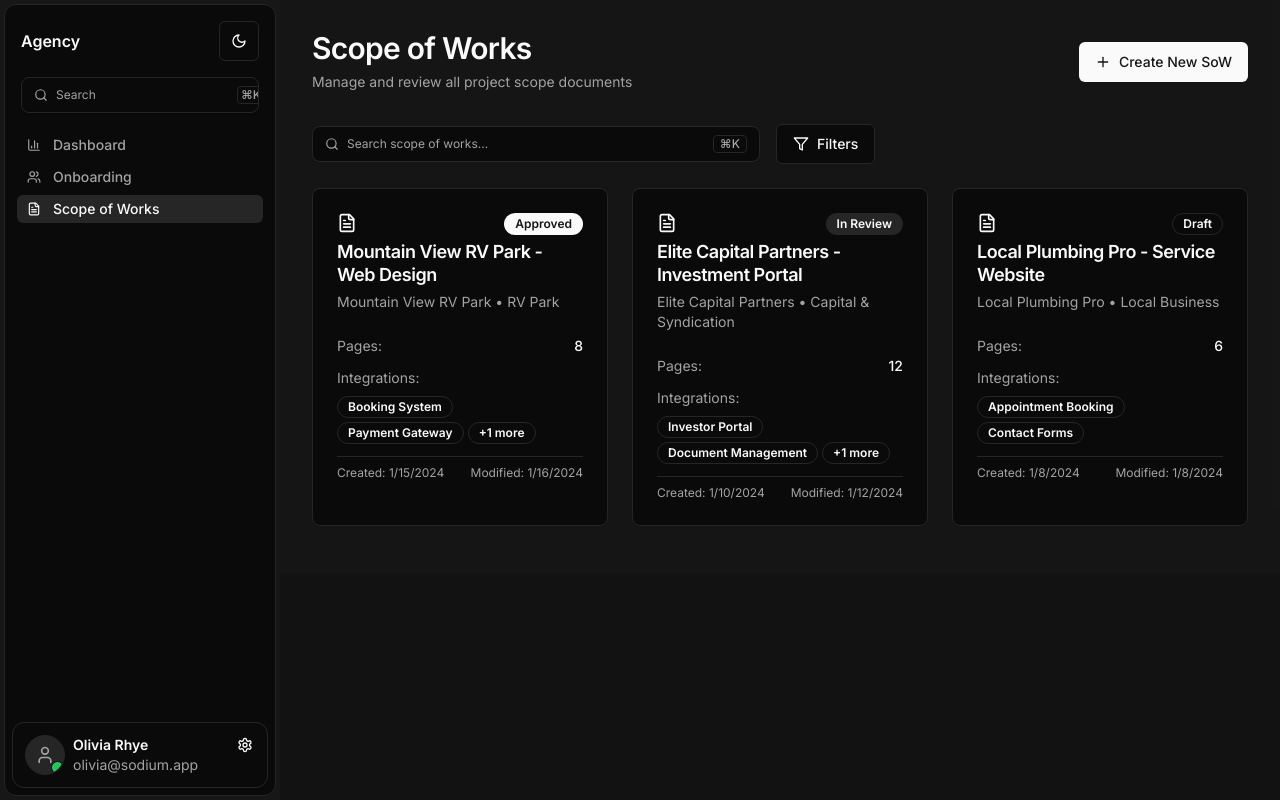
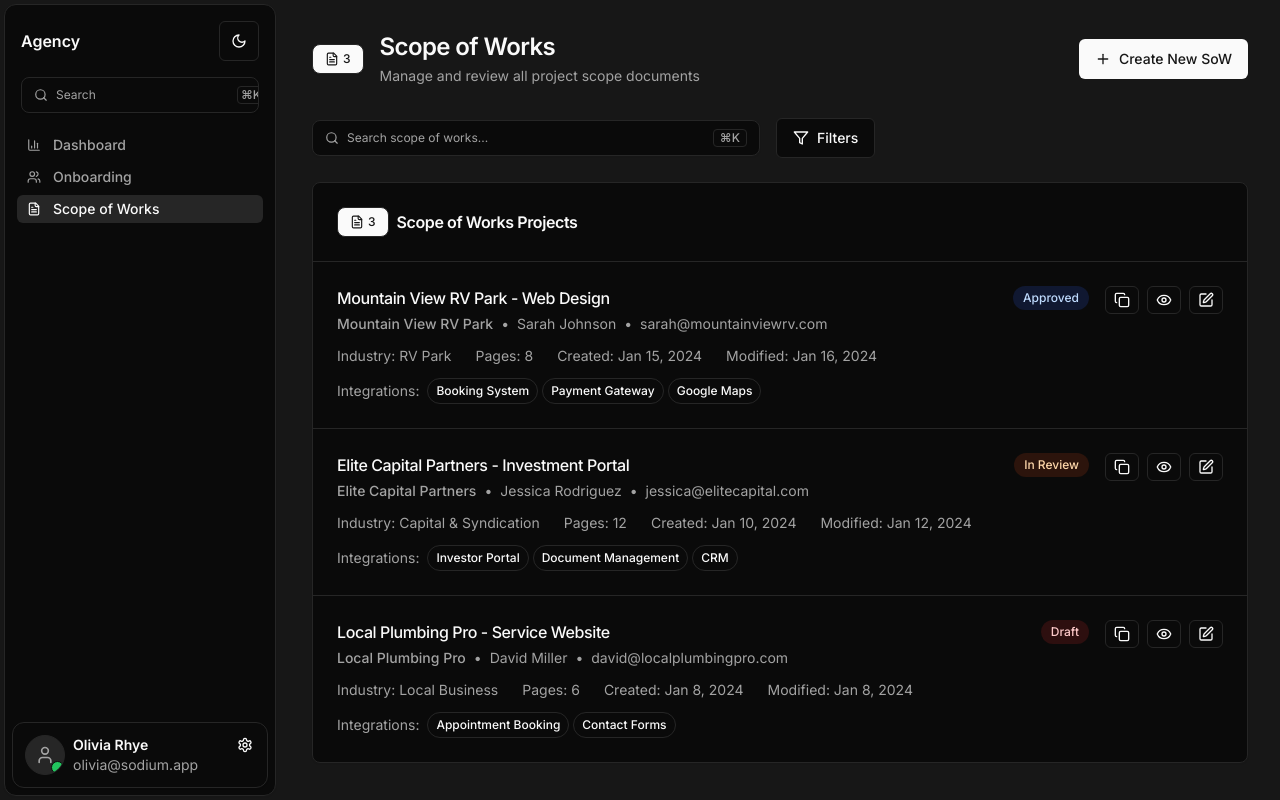
Before and after one commit to parkwebdev/parkweb-sak, a React (Vite) app: page /scope-of-works in a window 1280 px wide. Built offline with nearby package versions, Linux system fonts and the light colour scheme.

Commit message:
Refactor Scope of Works page

```diff
--- a/src/components/Badge.tsx
+++ b/src/components/Badge.tsx
@@ -3,7 +3,7 @@ import { Folder } from 'lucide-react';
 
 interface BadgeProps {
   children: React.ReactNode;
-  variant?: 'default' | 'folder' | 'online' | 'complete' | 'incomplete' | 'in-review';
+  variant?: 'default' | 'folder' | 'online' | 'complete' | 'incomplete' | 'in-review' | 'outline';
   className?: string;
 }
 
@@ -24,6 +24,8 @@ export const Badge: React.FC<BadgeProps> = ({
         return "items-center flex text-xs font-medium whitespace-nowrap text-center bg-red-100 dark:bg-red-900/30 text-red-800 dark:text-red-200 px-2 py-1 rounded-full w-auto";
       case 'in-review':
         return "items-center flex text-xs font-medium whitespace-nowrap text-center bg-orange-100 dark:bg-orange-900/30 text-orange-800 dark:text-orange-200 px-2 py-1 rounded-full w-auto";
+      case 'outline':
+        return "items-center border flex text-xs text-foreground font-medium whitespace-nowrap text-center bg-transparent px-2 py-1 rounded-full border-border w-auto";
       default:
         return "items-center border flex text-xs text-foreground font-medium whitespace-nowrap text-center bg-muted px-2 py-1 rounded-full border-border w-auto";
     }
--- a/src/pages/ScopeOfWorks.tsx
+++ b/src/pages/ScopeOfWorks.tsx
@@ -1,16 +1,20 @@
 import React, { useState } from 'react';
 import { Sidebar } from '@/components/Sidebar';
 import { SearchInput } from '@/components/SearchInput';
-import { FileText, Plus, Filter } from 'lucide-react';
+import { FileText, Plus, Filter, Eye, Edit, Copy, Clock, User } from 'lucide-react';
 import { Button } from '@/components/ui/button';
 import { Card, CardContent, CardDescription, CardHeader, CardTitle } from '@/components/ui/card';
-import { Badge } from '@/components/ui/badge';
+import { Badge } from '@/components/Badge';
+import { formatDate } from '@/lib/status-helpers';
+import { useToast } from '@/hooks/use-toast';
 
 const scopeOfWorks = [
   {
     id: '1',
     title: 'Mountain View RV Park - Web Design',
     client: 'Mountain View RV Park',
+    clientContact: 'Sarah Johnson',
+    email: 'sarah@mountainviewrv.com',
     industry: 'RV Park',
     status: 'Approved',
     dateCreated: '2024-01-15',
@@ -22,6 +26,8 @@ const scopeOfWorks = [
     id: '2',
     title: 'Elite Capital Partners - Investment Portal',
     client: 'Elite Capital Partners',
+    clientContact: 'Jessica Rodriguez',
+    email: 'jessica@elitecapital.com',
     industry: 'Capital & Syndication',
     status: 'In Review',
     dateCreated: '2024-01-10',
@@ -33,6 +39,8 @@ const scopeOfWorks = [
     id: '3',
     title: 'Local Plumbing Pro - Service Website',
     client: 'Local Plumbing Pro',
+    clientContact: 'David Miller',
+    email: 'david@localplumbingpro.com',
     industry: 'Local Business',
     status: 'Draft',
     dateCreated: '2024-01-08',
@@ -42,8 +50,22 @@ const scopeOfWorks = [
   }
 ];
 
+const getStatusBadgeVariant = (status: string) => {
+  switch (status) {
+    case 'Approved':
+      return 'complete';
+    case 'In Review':
+      return 'in-review';
+    case 'Draft':
+      return 'incomplete';
+    default:
+      return 'default';
+  }
+};
+
 const ScopeOfWorks = () => {
   const [searchTerm, setSearchTerm] = useState('');
+  const { toast } = useToast();
 
   const searchResults = scopeOfWorks.map(sow => ({
     id: sow.id,
@@ -52,30 +74,49 @@ const ScopeOfWorks = () => {
     category: 'Scope of Works'
   }));
 
+  const handleCopyToClipboard = (text: string) => {
+    navigator.clipboard.writeText(text);
+    toast({
+      title: "Copied to clipboard",
+      description: "Link has been copied to your clipboard.",
+    });
+  };
+
+  const filteredScopeOfWorks = scopeOfWorks.filter(sow =>
+    sow.title.toLowerCase().includes(searchTerm.toLowerCase()) ||
+    sow.client.toLowerCase().includes(searchTerm.toLowerCase()) ||
+    sow.industry.toLowerCase().includes(searchTerm.toLowerCase())
+  );
+
   return (
     <div className="flex h-screen bg-muted/30">
       <div className="fixed left-0 top-0 h-full z-10">
         <Sidebar />
       </div>
-      <div className="flex-1 ml-[280px] overflow-auto">
-        <main className="flex-1 bg-muted/20 pt-8 pb-12">
+      <div className="flex-1 ml-[280px] overflow-auto min-h-screen">
+        <main className="flex-1 bg-muted/30 pt-8 pb-12">
           <div className="max-w-7xl mx-auto px-8">
-            <header className="mb-8">
-              <div className="flex items-center justify-between">
+            {/* Header Section */}
+            <div className="flex items-center justify-between mb-8">
+              <div className="flex items-center gap-4">
+                <div className="border shadow-sm justify-center items-center flex gap-1 bg-primary text-primary-foreground px-3 py-1.5 rounded-lg border-border">
+                  <FileText size={14} />
+                  <div className="text-xs font-medium">{filteredScopeOfWorks.length}</div>
+                </div>
                 <div>
-                  <h1 className="text-foreground text-3xl font-semibold leading-8 tracking-tight mb-2">
+                  <h1 className="text-foreground text-2xl font-semibold leading-tight mb-1">
                     Scope of Works
                   </h1>
-                  <p className="text-muted-foreground">
+                  <p className="text-sm text-muted-foreground">
                     Manage and review all project scope documents
                   </p>
+                </div>
               </div>
               <Button className="flex items-center gap-2">
                 <Plus className="h-4 w-4" />
                 Create New SoW
               </Button>
             </div>
-            </header>
 
             {/* Search and Filter Bar */}
             <div className="mb-6 flex items-center gap-4">
@@ -93,76 +134,124 @@ const ScopeOfWorks = () => {
               </Button>
             </div>
 
-            {/* SoW Grid */}
-            <div className="grid gap-6 md:grid-cols-2 lg:grid-cols-3">
-              {scopeOfWorks.map((sow) => (
-                <Card key={sow.id} className="hover:shadow-md transition-shadow cursor-pointer">
-                  <CardHeader>
-                    <div className="flex items-start justify-between">
-                      <FileText className="h-5 w-5 text-primary" />
-                      <Badge variant={
-                        sow.status === 'Approved' ? 'default' :
-                        sow.status === 'In Review' ? 'secondary' :
-                        'outline'
-                      }>
+            {/* Scope of Works List */}
+            <Card className="overflow-hidden">
+              <CardHeader className="border-b border-border">
+                <div className="flex items-center justify-between">
+                  <div className="flex items-center gap-2">
+                    <div className="border shadow-sm justify-center items-center flex gap-1 bg-primary text-primary-foreground px-3 py-1.5 rounded-lg border-border">
+                      <FileText size={14} />
+                      <div className="text-xs font-medium">{filteredScopeOfWorks.length}</div>
+                    </div>
+                    <CardTitle className="text-base font-semibold">
+                      Scope of Works Projects
+                    </CardTitle>
+                  </div>
+                </div>
+              </CardHeader>
+
+              <CardContent className="p-0">
+                <div className="divide-y divide-border">
+                  {filteredScopeOfWorks.map((sow) => (
+                    <div key={sow.id} className="p-6 hover:bg-muted/50 transition-colors">
+                      <div className="flex items-start justify-between gap-4">
+                        <div className="flex-1 min-w-0">
+                          <div className="flex items-start gap-3 mb-3">
+                            <div className="min-w-0 flex-1">
+                              <h3 className="font-medium text-base truncate mb-1">{sow.title}</h3>
+                              <p className="text-sm text-muted-foreground truncate">
+                                <span className="font-medium">{sow.client}</span>
+                                <span className="mx-2">•</span>
+                                <a
+                                  href={`mailto:${sow.email}`}
+                                  className="hover:underline"
+                                >
+                                  {sow.clientContact}
+                                </a>
+                                <span className="mx-2">•</span>
+                                <a
+                                  href={`mailto:${sow.email}`}
+                                  className="hover:underline"
+                                >
+                                  {sow.email}
+                                </a>
+                              </p>
+                            </div>
+                            <div className="flex items-center gap-2 flex-shrink-0">
+                              <Badge variant={getStatusBadgeVariant(sow.status)} className="text-xs px-2.5 py-1 w-auto">
                                 {sow.status}
                               </Badge>
                             </div>
-                    <CardTitle className="text-lg leading-tight">
-                      {sow.title}
-                    </CardTitle>
-                    <CardDescription>
-                      {sow.client} • {sow.industry}
-                    </CardDescription>
-                  </CardHeader>
-                  <CardContent>
-                    <div className="space-y-3">
-                      <div className="flex justify-between text-sm">
-                        <span className="text-muted-foreground">Pages:</span>
-                        <span className="font-medium">{sow.pages}</span>
                           </div>
 
-                      <div>
-                        <span className="text-sm text-muted-foreground mb-2 block">Integrations:</span>
+                          <div className="flex items-center gap-6 text-sm text-muted-foreground mb-3">
+                            <span>Industry: {sow.industry}</span>
+                            <span>Pages: {sow.pages}</span>
+                            <span>Created: {formatDate(sow.dateCreated)}</span>
+                            <span>Modified: {formatDate(sow.dateModified)}</span>
+                          </div>
+
+                          <div className="flex items-center gap-2">
+                            <span className="text-sm text-muted-foreground">Integrations:</span>
                             <div className="flex flex-wrap gap-1">
-                          {sow.integrations.slice(0, 2).map((integration) => (
-                            <Badge key={integration} variant="outline" className="text-xs">
+                              {sow.integrations.slice(0, 3).map((integration) => (
+                                <Badge key={integration} variant="outline" className="text-xs px-2 py-0.5">
                                   {integration}
                                 </Badge>
                               ))}
-                          {sow.integrations.length > 2 && (
-                            <Badge variant="outline" className="text-xs">
-                              +{sow.integrations.length - 2} more
+                              {sow.integrations.length > 3 && (
+                                <Badge variant="outline" className="text-xs px-2 py-0.5">
+                                  +{sow.integrations.length - 3} more
                                 </Badge>
                               )}
                             </div>
                           </div>
+                        </div>
 
-                      <div className="pt-2 border-t border-border">
-                        <div className="flex justify-between text-xs text-muted-foreground">
-                          <span>Created: {new Date(sow.dateCreated).toLocaleDateString()}</span>
-                          <span>Modified: {new Date(sow.dateModified).toLocaleDateString()}</span>
+                        <div className="flex items-center gap-2 flex-shrink-0">
+                          <Button
+                            variant="outline"
+                            size="sm"
+                            className="h-7 px-2"
+                            onClick={() => handleCopyToClipboard(`/sow/${sow.id}`)}
+                          >
+                            <Copy className="h-3 w-3" />
+                          </Button>
+                          <Button
+                            variant="outline"
+                            size="sm"
+                            className="h-7 px-2"
+                          >
+                            <Eye className="h-3 w-3" />
+                          </Button>
+                          <Button
+                            variant="outline"
+                            size="sm"
+                            className="h-7 px-2"
+                          >
+                            <Edit className="h-3 w-3" />
+                          </Button>
                         </div>
                       </div>
                     </div>
+                  ))}
+                </div>
               </CardContent>
             </Card>
-              ))}
-            </div>
 
-            {/* Empty State for New Users */}
-            {scopeOfWorks.length === 0 && (
+            {/* Empty State */}
+            {filteredScopeOfWorks.length === 0 && searchTerm && (
               <div className="text-center py-12">
                 <FileText className="h-12 w-12 text-muted-foreground mx-auto mb-4" />
                 <h3 className="text-lg font-semibold text-foreground mb-2">
-                  No Scope of Works Yet
+                  No Scope of Works Found
                 </h3>
                 <p className="text-muted-foreground mb-6">
-                  Create your first scope of work to get started with project management.
+                  Try adjusting your search terms or create a new scope of work.
                 </p>
                 <Button className="flex items-center gap-2">
                   <Plus className="h-4 w-4" />
-                  Create Your First SoW
+                  Create New SoW
                 </Button>
               </div>
             )}
```
Lines whose indentation alone changed are shown as unchanged.
